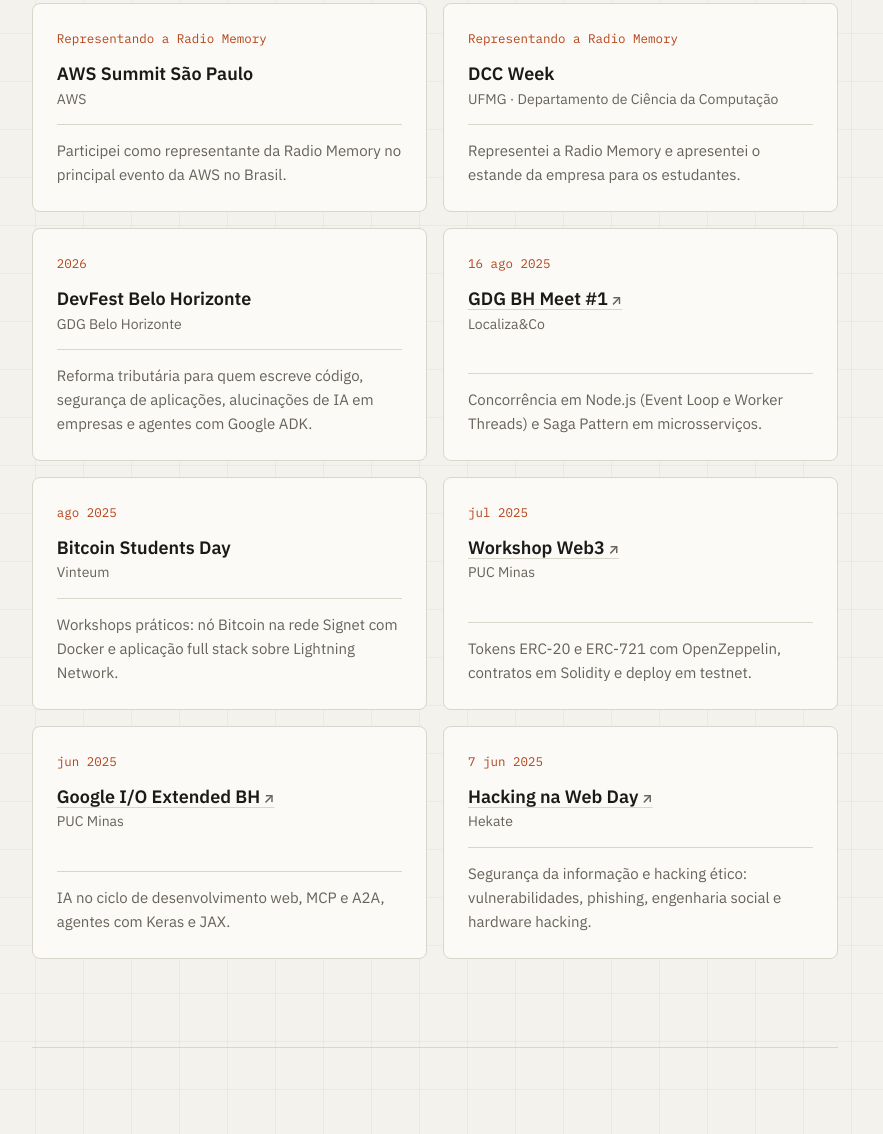
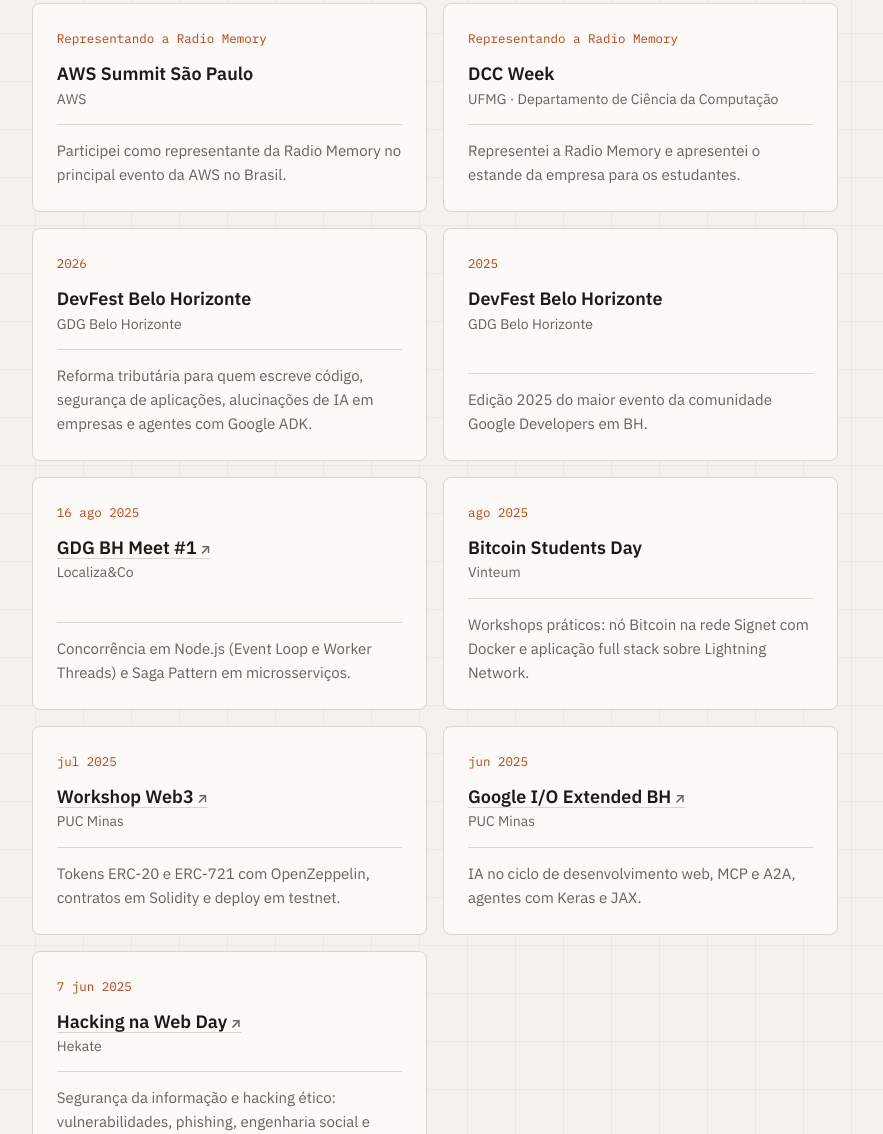
Before and after one commit to Deywid12/Portifolio-Deywid, a plain HTML site: page index.html in a window 1280 px wide. Shown: the part 8223-9357 px from the top of the page, without its empty margins (397-1280 px from the left). Drawn offline with Linux system fonts and the light colour scheme.

Commit message:
Eventos: DevFest BH 2025
Co-Authored-By: Claude Opus 5.5 <noreply@anthropic.com>

```diff
--- a/index.html
+++ b/index.html
@@ -474,6 +474,12 @@
             <p>Reforma tributária para quem escreve código, segurança de aplicações, alucinações de IA em empresas e agentes com Google ADK.</p>
           </li>
           <li class="event">
+            <p class="event__date">2025</p>
+            <h3>DevFest Belo Horizonte</h3>
+            <p class="event__where">GDG Belo Horizonte</p>
+            <p>Edição 2025 do maior evento da comunidade Google Developers em BH.</p>
+          </li>
+          <li class="event">
             <p class="event__date">16 ago 2025</p>
             <h3><a href="https://www.linkedin.com/posts/deywid-souza_tech-gdg-gdgbelohorizonte-activity-7363373361659359232-qf_3" target="_blank" rel="noopener">GDG BH Meet #1</a></h3>
             <p class="event__where">Localiza&amp;Co</p>
```
